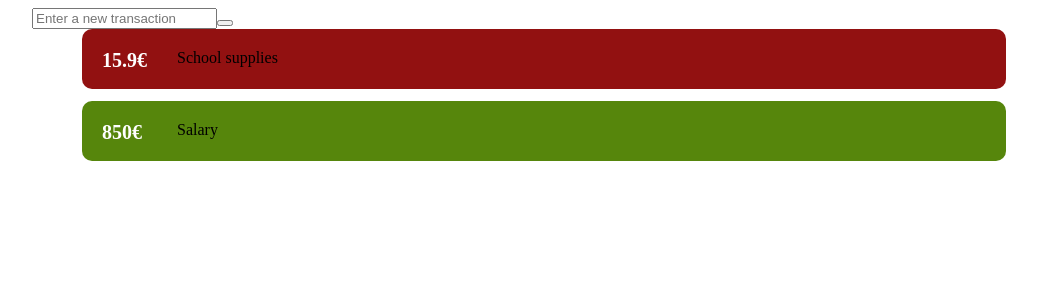
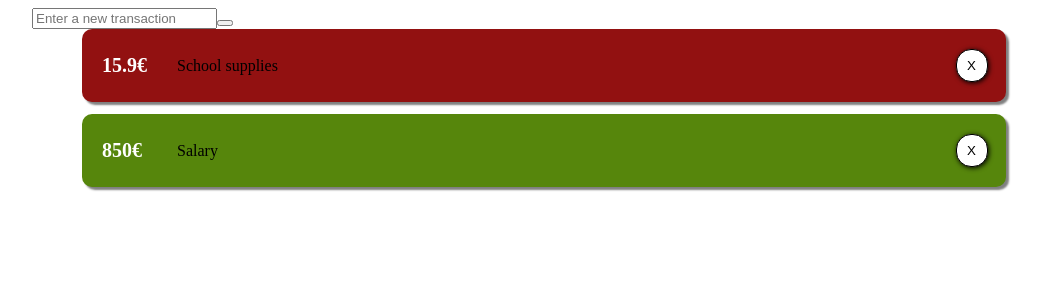
Before and after one commit to Tiisler/TransactionTracker, a Vue app: page / in a window 1280 px wide. Shown: the top 300 px of the page, without its empty margins (96-1137 px from the left). Built offline with nearby package versions, Linux system fonts and the light colour scheme.

Commit message:
Added remove button

```diff
--- a/src/App.vue
+++ b/src/App.vue
@@ -13,6 +13,10 @@ function addTransaction(){
   newTransaction.value = ""
 }
 
+function deleteTransaction(index){
+  transactionList.value.splice(index,1)
+}
+
 </script>
 
 <template>
@@ -20,9 +24,10 @@ function addTransaction(){
   <input v-model="newTransaction" placeholder="Enter a new transaction">
   <button @click="addTransaction"></button>
   <div class="transactions">
-  <div id="transactionDiv" :class="{profit : transaction.profit, loss : !transaction.profit}" v-for="transaction in transactionList" :key="transaction.id">
+  <div id="transactionDiv" :class="{profit : transaction.profit, loss : !transaction.profit}" v-for="(transaction, index) in transactionList" :key="transaction.id">
     <b><span class="transactionAmount">{{ transaction.amount + "€"}}</span></b>
     <span class="transactionDescription">{{transaction.description}}</span>
+    <button class="deleteButton" @click="deleteTransaction(index)">X</button>
   </div>
   </div>
   </div>
@@ -58,8 +63,10 @@ function addTransaction(){
 
 #transactionDiv {
   display: grid;
-  grid-template-columns: 75px auto;
-  grid-template-rows: 20px auto;
+  grid-template-columns: 75px auto 30px;
+  align-items: center;
+  box-shadow: 3px 3px 2px gray;
+
 }
 
 .transactionAmount {
@@ -68,5 +75,21 @@ function addTransaction(){
   min-width: 5vw;
 }
 
+.deleteButton {
+  border: none;
+  background-color: white;
+  border-radius: 15px;
+  border-color: black;
+  padding: 8px 20px 8px 10px;
+  border: 1px solid;
+  transition: 200ms;
+  box-shadow: 1px 1px 5px;
+}
+
+.deleteButton:hover {
+  cursor: pointer;
+  scale: 1.1;
+  background-color: rgb(235, 229, 229);
+}
 
 </style>
```
